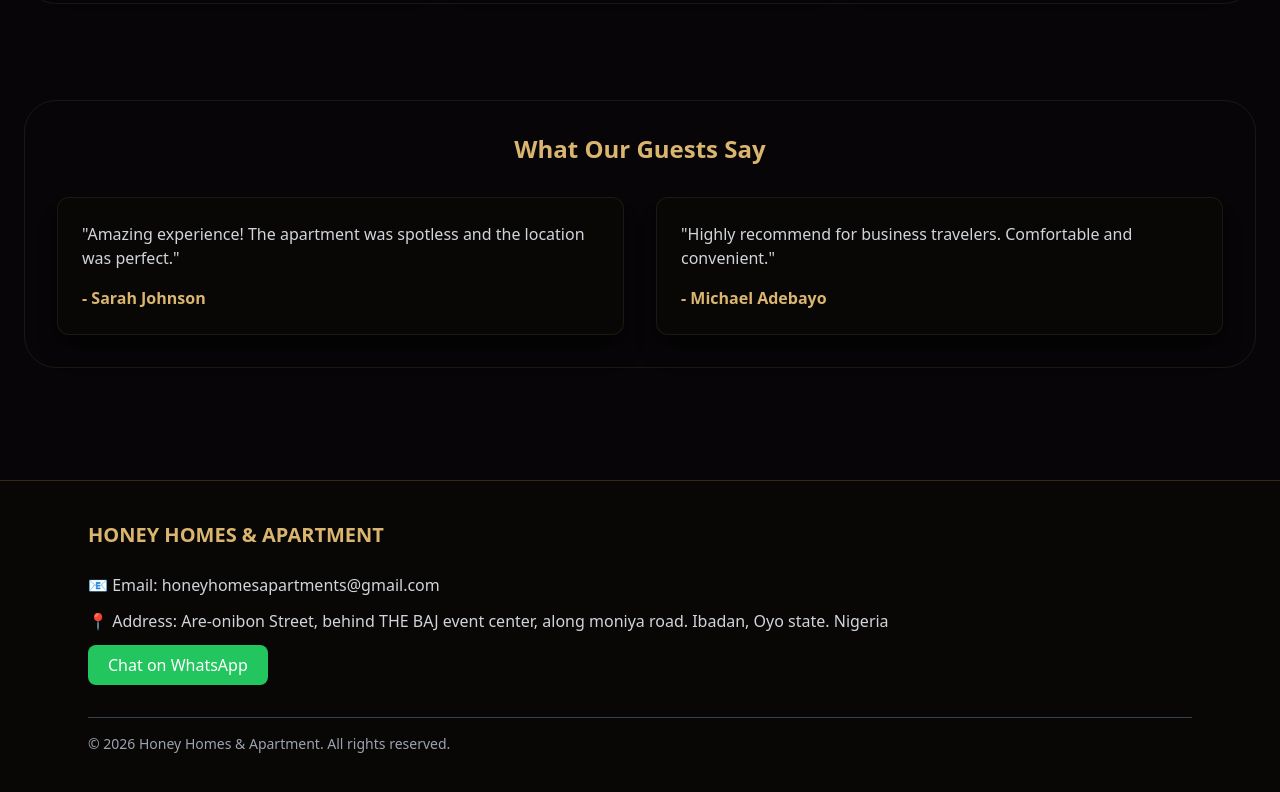
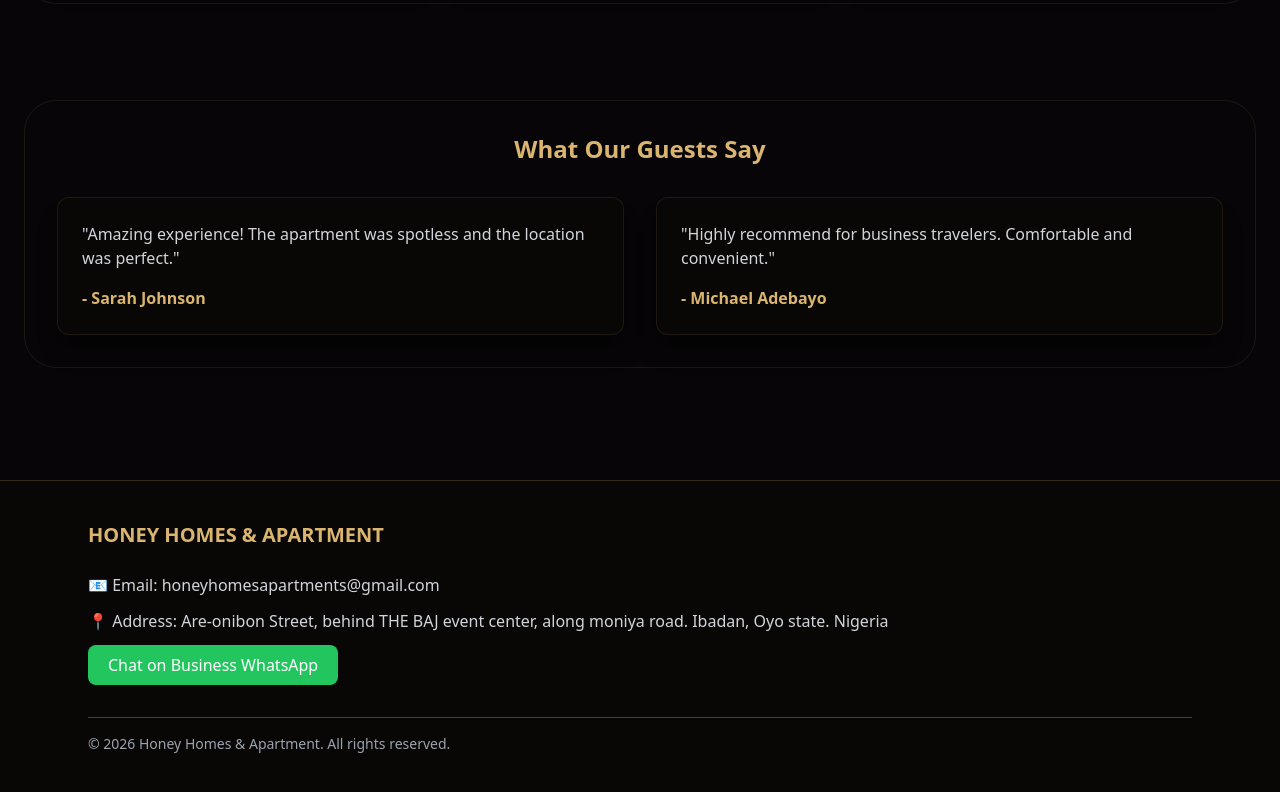
Before and after one commit to Mercyweb-me/Honey-homes, a React (Vite) app: page / in a window 1280 px wide. Shown: the part 1511-2303 px from the top of the page. Built offline with nearby package versions, Linux system fonts and the light colour scheme.

Commit message:
change contact

```diff
--- a/src/components/Footer.jsx
+++ b/src/components/Footer.jsx
@@ -23,7 +23,7 @@ function Footer() {
             target="_blank"
             className="inline-block bg-green-500 text-white px-5 py-2 rounded-lg mt-3 hover:bg-green-600"
           >
-            Chat on WhatsApp
+            Chat on Business WhatsApp
           </a>
 
         </div>
--- a/src/pages/Contact.jsx
+++ b/src/pages/Contact.jsx
@@ -9,7 +9,7 @@ function Contact() {
     message: "",
   });
 
-  const whatsappNumber = "2348117085186";
+  const whatsappNumber = "2348117085186"; // Business WhatsApp
 
   const handleChange = (event) => {
     const { name, value } = event.target;
@@ -149,7 +149,7 @@ Message: ${formData.message || ""}`;
             </p>
           </motion.div>
 
-          {/* WhatsApp Button */}
+          {/* Business WhatsApp Button */}
           <motion.a
             href="https://wa.me/2349018705128"
             target="_blank"
@@ -161,7 +161,7 @@ Message: ${formData.message || ""}`;
             transition={{ duration: 0.6, delay: 0.2 }}
             viewport={{ once: true }}
           >
-            Chat on WhatsApp
+            Chat on Business WhatsApp
           </motion.a>
 
           {/* Map Placeholder */}
```
